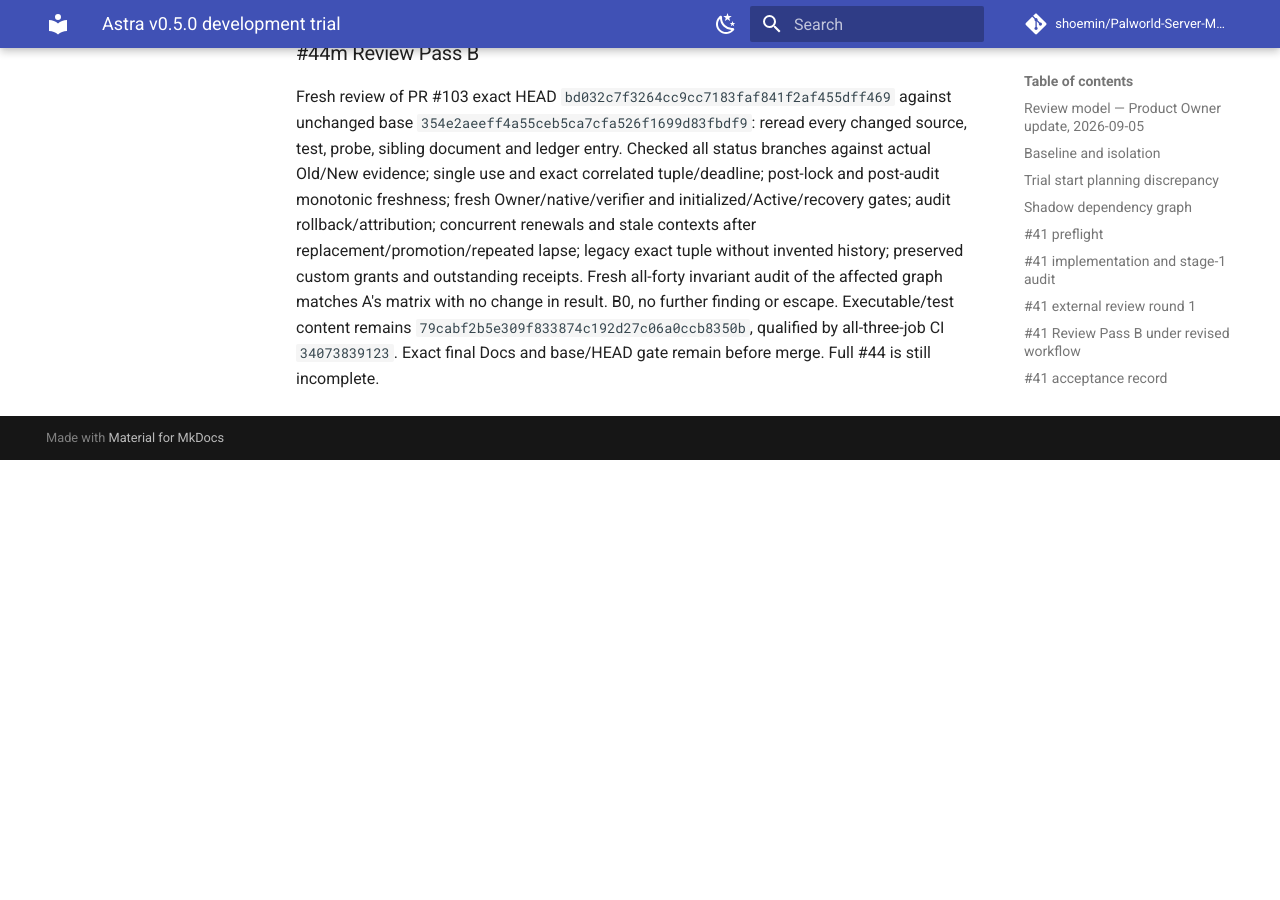
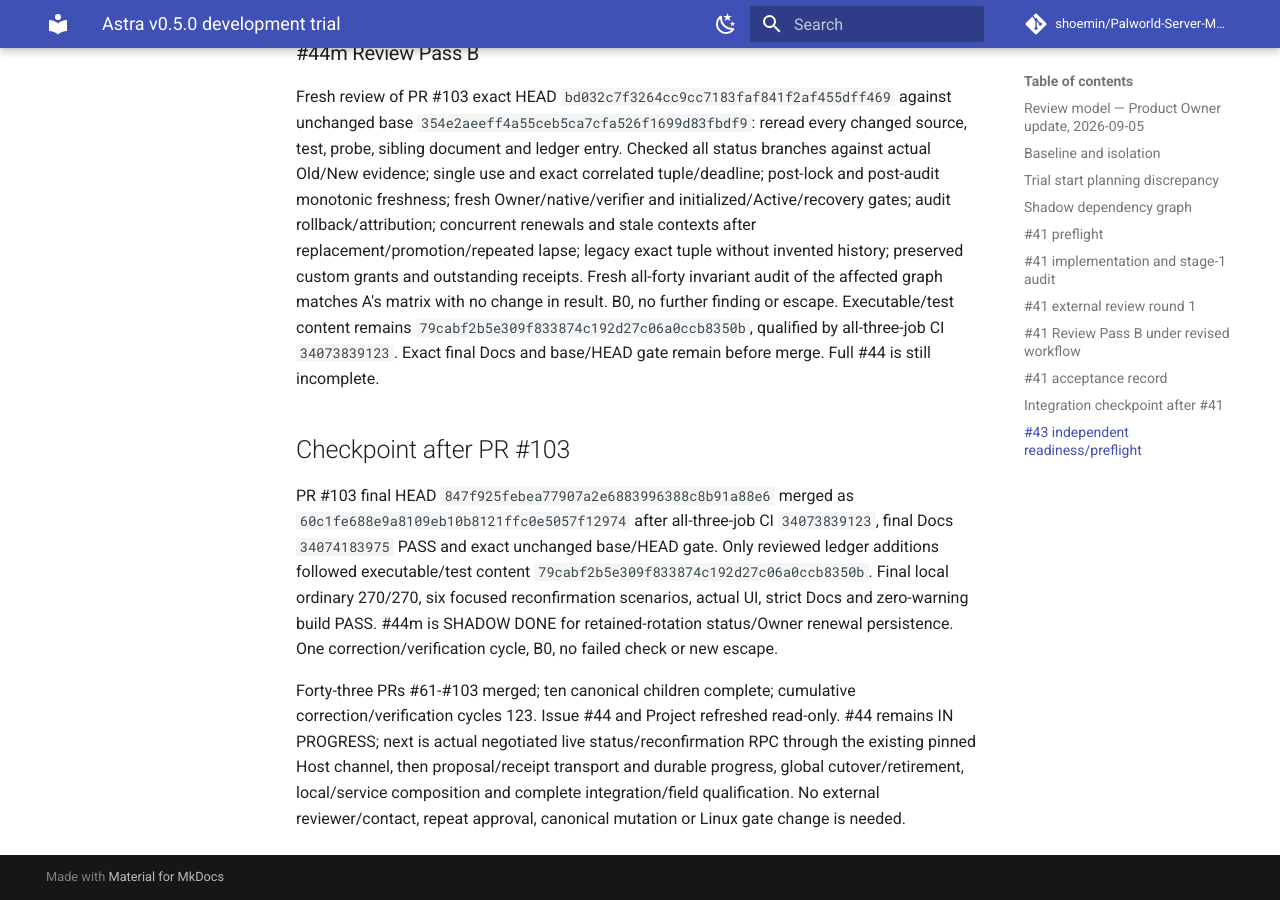
Before and after one commit to shoemin/Palworld-Server-Manager, an MkDocs documentation site: the page built from docs/experiments/astra-v0.5.0-trial.md, in a window 1280 px wide and 900 px high, scrolled down 178265 px. Built offline with MkDocs 1.6.1 and Material for MkDocs 9.7.7, drawn with Linux system fonts in a browser that asks for light colours; comment, search, counter and statistics services are not loaded; before the commit the page ends 178725 px from its top, so only the background shows below that; part of the change alters nothing that is shown.

Commit message:
Checkpoint accepted retained rotation reconfirmation trial

```diff
--- a/docs/experiments/astra-v0.5.0-trial.md
+++ b/docs/experiments/astra-v0.5.0-trial.md
@@ -1912,3 +1912,9 @@ Final executable/test HEAD `79cabf2b5e309f833874c192d27c06a0ccb8350b`: all-three
 ### #44m Review Pass B
 
 Fresh review of PR #103 exact HEAD `bd032c7f3264cc9cc7183faf841f2af455dff469` against unchanged base `354e2aeeff4a55ceb5ca7cfa526f1699d83fbdf9`: reread every changed source, test, probe, sibling document and ledger entry. Checked all status branches against actual Old/New evidence; single use and exact correlated tuple/deadline; post-lock and post-audit monotonic freshness; fresh Owner/native/verifier and initialized/Active/recovery gates; audit rollback/attribution; concurrent renewals and stale contexts after replacement/promotion/repeated lapse; legacy exact tuple without invented history; preserved custom grants and outstanding receipts. Fresh all-forty invariant audit of the affected graph matches A's matrix with no change in result. B0, no further finding or escape. Executable/test content remains `79cabf2b5e309f833874c192d27c06a0ccb8350b`, qualified by all-three-job CI `34073839123`. Exact final Docs and base/HEAD gate remain before merge. Full #44 is still incomplete.
+
+## Checkpoint after PR #103
+
+PR #103 final HEAD `847f925febea77907a2e6883996388c8b91a88e6` merged as `60c1fe688e9a8109eb10b8121ffc0e5057f12974` after all-three-job CI `34073839123`, final Docs `34074183975` PASS and exact unchanged base/HEAD gate. Only reviewed ledger additions followed executable/test content `79cabf2b5e309f833874c192d27c06a0ccb8350b`. Final local ordinary 270/270, six focused reconfirmation scenarios, actual UI, strict Docs and zero-warning build PASS. #44m is SHADOW DONE for retained-rotation status/Owner renewal persistence. One correction/verification cycle, B0, no failed check or new escape.
+
+Forty-three PRs #61-#103 merged; ten canonical children complete; cumulative correction/verification cycles 123. Issue #44 and Project refreshed read-only. #44 remains IN PROGRESS; next is actual negotiated live status/reconfirmation RPC through the existing pinned Host channel, then proposal/receipt transport and durable progress, global cutover/retirement, local/service composition and complete integration/field qualification. No external reviewer/contact, repeat approval, canonical mutation or Linux gate change is needed.
```
